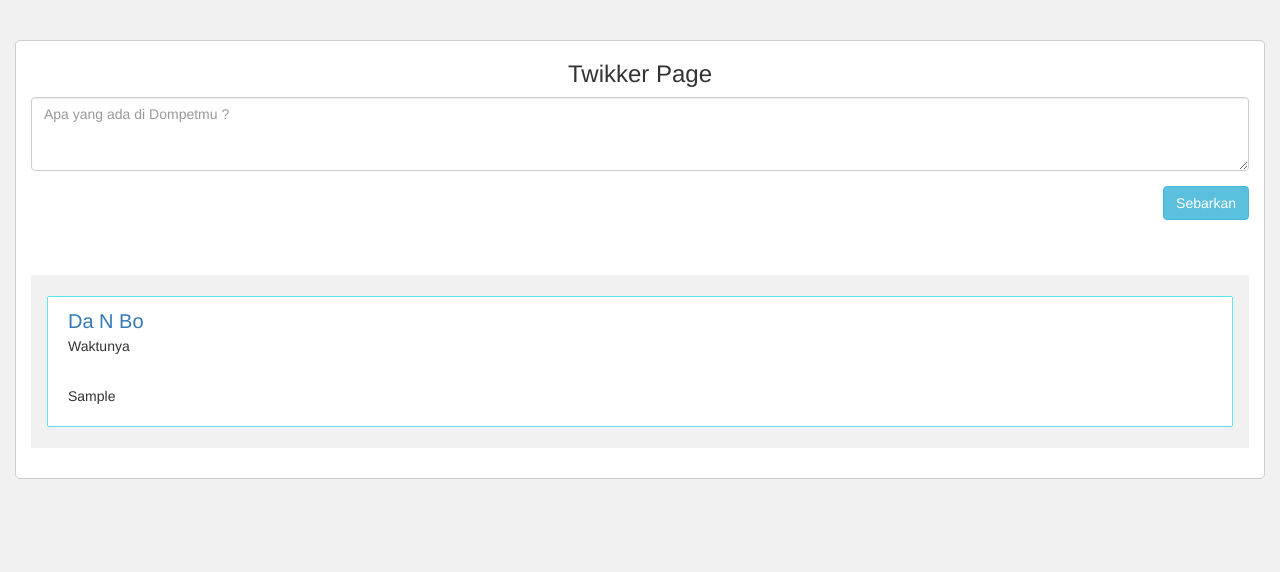
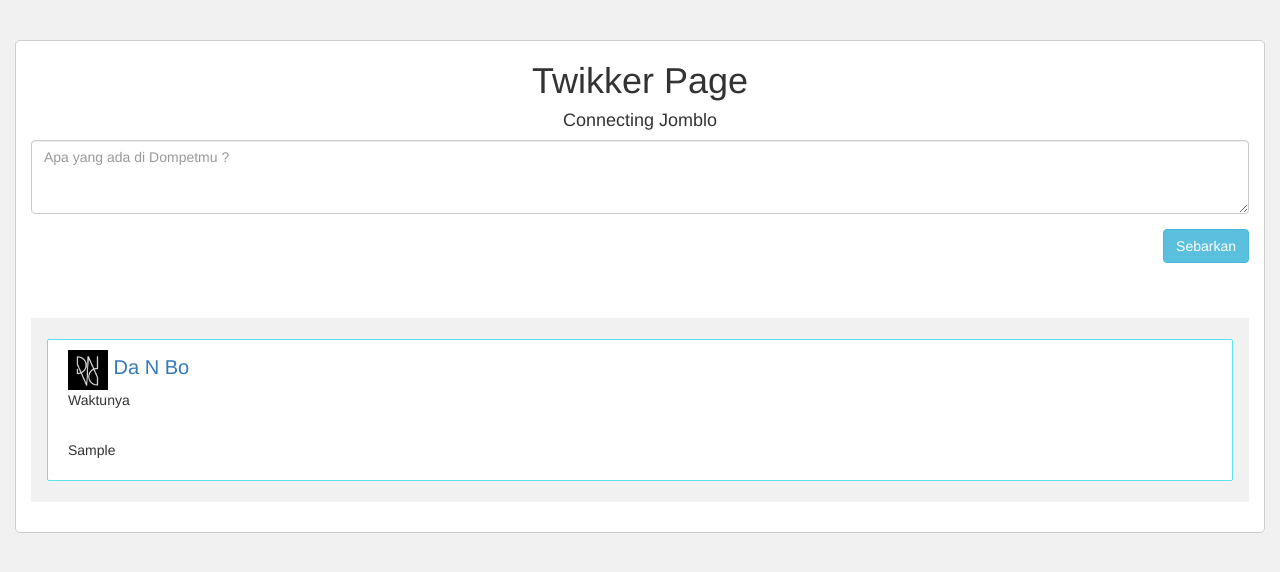
Before and after one commit to Danboru/Twitter-Tweet, a PHP site: page / in a window 1280 px wide. Shown: the part 52-624 px from the top of the page. Run offline with PHP 8.4, Linux system fonts and the light colour scheme; tables that the repository leaves empty or names only in its code hold one stand-in row (values such as "Sample post"); some libraries are stand-ins or nearby versions.

Commit message:
Penambahan PF

```diff
--- a/css/style.css
+++ b/css/style.css
@@ -65,3 +65,10 @@ a.tebal{
 	font-size: 20px;
 
 }
+
+.pf{
+
+	width: 40px;
+	height: 40px;
+
+}
--- a/fetch.php
+++ b/fetch.php
@@ -13,7 +13,8 @@ $connection = mysqli_connect("localhost", "root", "", "pbp_a_tts_672014113");
       {
 
       	   echo '<div class="statusnya">';
-      	   echo '<a class="tebal"> Da N Bo </a>';
+           echo '<img src="images/dnb.png" class="pf">';
+      	   echo '<a class="tebal" href="https://www.facebook.com/profile.php?id=100001794518762"> Da N Bo </a>';
       	   echo '<br>';
       	   echo '<p>Waktunya</p>';
       	   echo '<br>';
--- a/index.php
+++ b/index.php
@@ -96,7 +96,8 @@
 
      <div class="container box">
                 <form name="add_tweet" method="post">
-                     <h3 align="center">Twikker Page</h3>
+                     <h1 align="center">Twikker Page</h1>
+                     <h4 align="center">Connecting Jomblo</h4>
                      <div class="form-group">
                           <textarea name="tweet" id="tweet" class="form-control" rows="3" placeholder="Apa yang ada di Dompetmu ?"></textarea>
                      </div>
```
Also changed, not shown: pages/profile.php (added), pages/wall.php (added).
